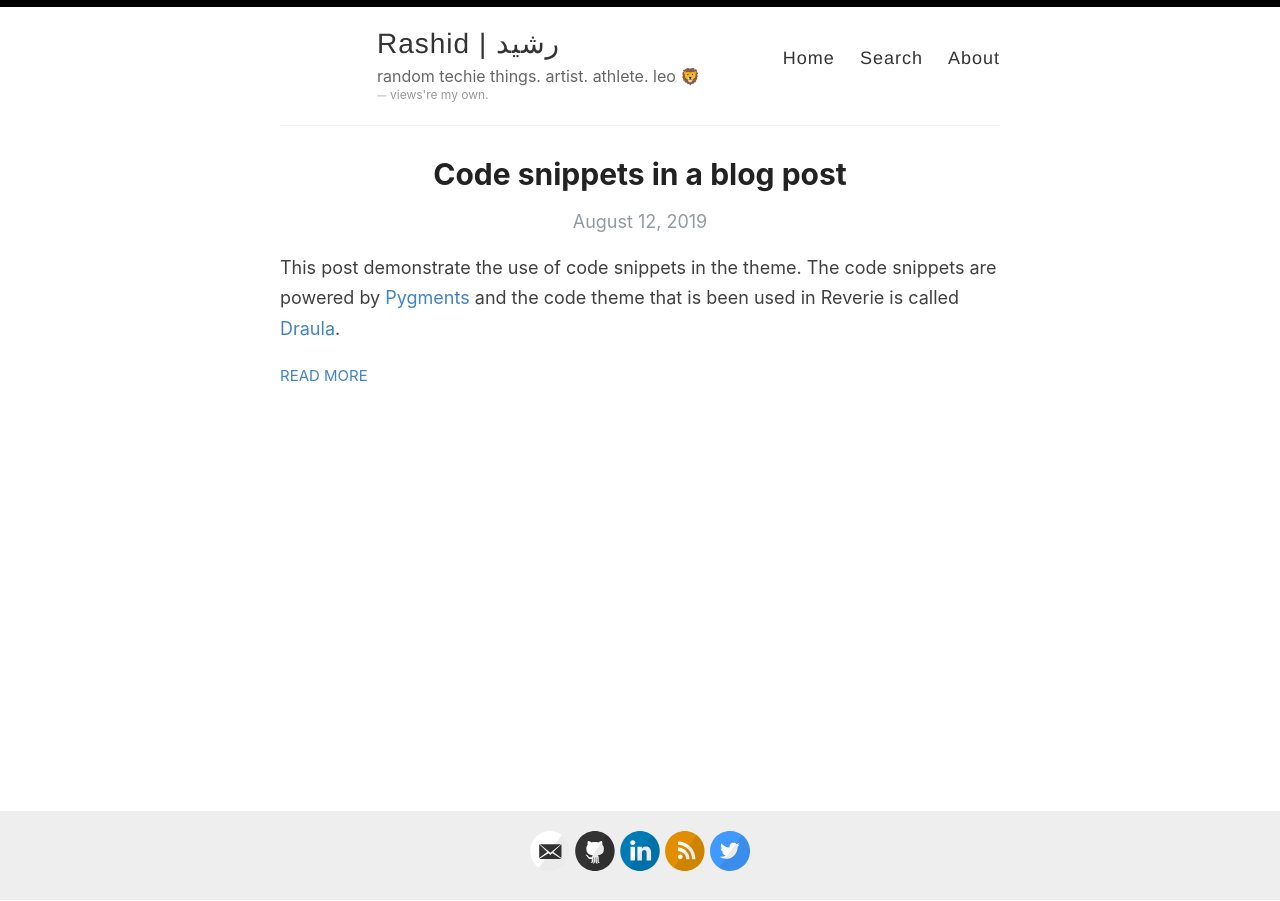
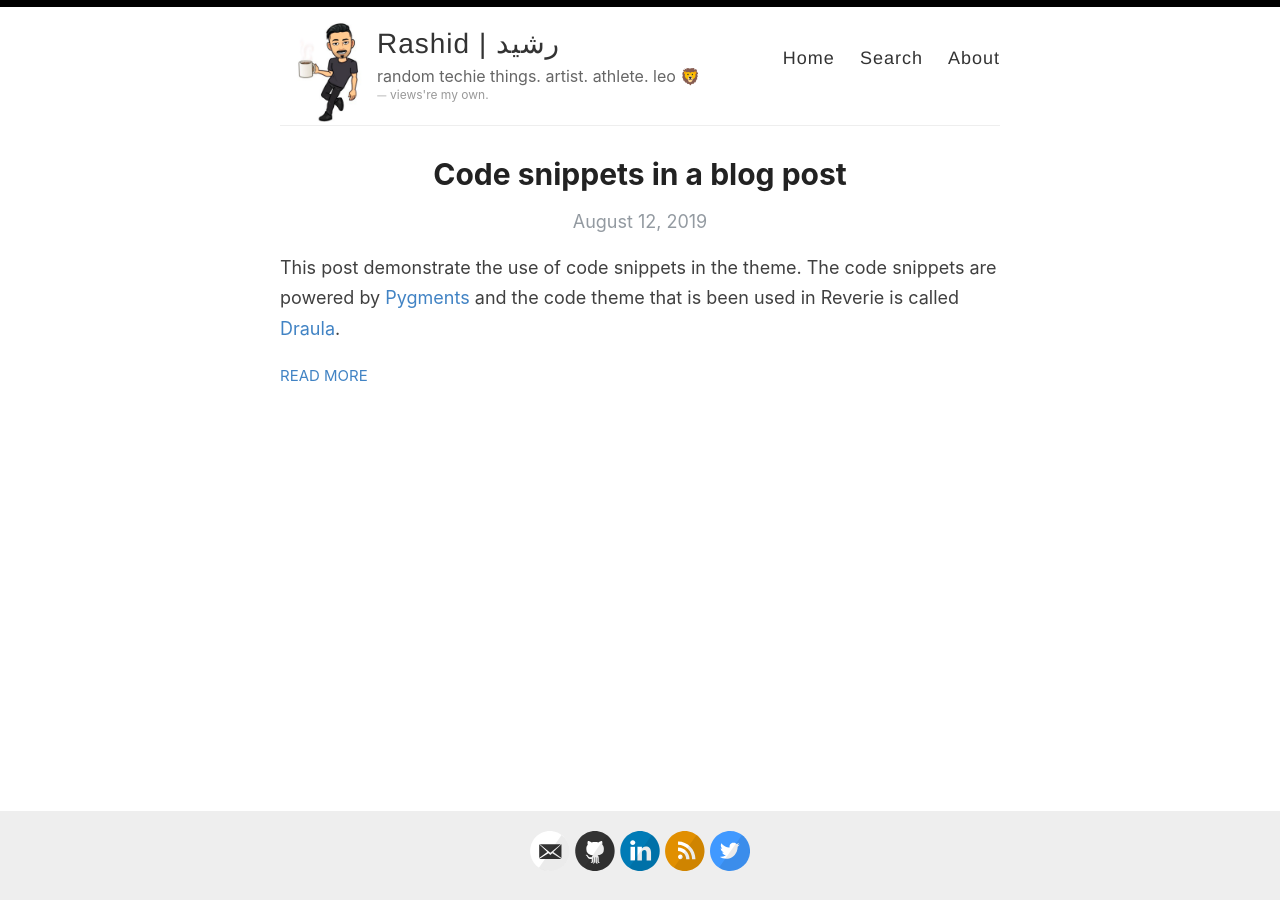
Before and after one commit to RashidAljohani/localhost, a Jekyll site: the page built from index.html, in a window 1280 px wide. Built offline with Jekyll 4.4.1, drawn with Linux system fonts in a browser that asks for light colours; the list of posts is cut into pages by our own code.

Commit message:
update css

```diff
--- a/_config.yml
+++ b/_config.yml
@@ -14,6 +14,8 @@ views: ⏤ views're my own.
 
 # URL of your avatar or profile pic (you could use your GitHub profile pic)
 avatar: /images/bitemoji.jpg
+avatar-mobile: /images/bitemoji-mobile.jpg
+
 
 #
 # Flags below are optional
--- a/_layouts/default.html
+++ b/_layouts/default.html
@@ -19,7 +19,13 @@
       <div class="wrapper-masthead">
         <div class="container">
           <header class="masthead clearfix">
-            <a href="{{ site.baseurl }}/" class="site-avatar"><img src="" /></a>
+            <a href="{{ site.baseurl }}/" class="site-avatar" id="avatar-regular">
+              <img src="{{ site.baseurl }}{{ site.avatar }}" />
+              </a>
+
+            <a href="{{ site.baseurl }}/" class="site-avatar" id="avatar-mobile">
+              <img src="{{ site.baseurl }}{{ site.avatar-mobile }}" />
+              </a>
 
             <div class="site-info">
               <h1 class="site-name"><a href="{{ site.baseurl }}/">{{ site.name }}</a></h1>
--- a/assets/style.scss
+++ b/assets/style.scss
@@ -261,7 +261,6 @@ p > img {
   float: left;
   width: 82px;
   height: 82px;
-  background: url(/images/bitemoji.jpg) no-repeat;
   margin-right: 15px;
 
   @include mobile {
@@ -272,7 +271,19 @@ p > img {
 
   img {
     border-radius: 5px;
-    background: url(/images/bitemoji-mobile.jpg) no-repeat;
+  }
+}
+
+#avatar-regular {
+  @include mobile {
+    display: none;
+  }
+}
+
+#avatar-mobile {
+  display: none;
+  @include mobile {
+    display: block;
   }
 }
 
```
